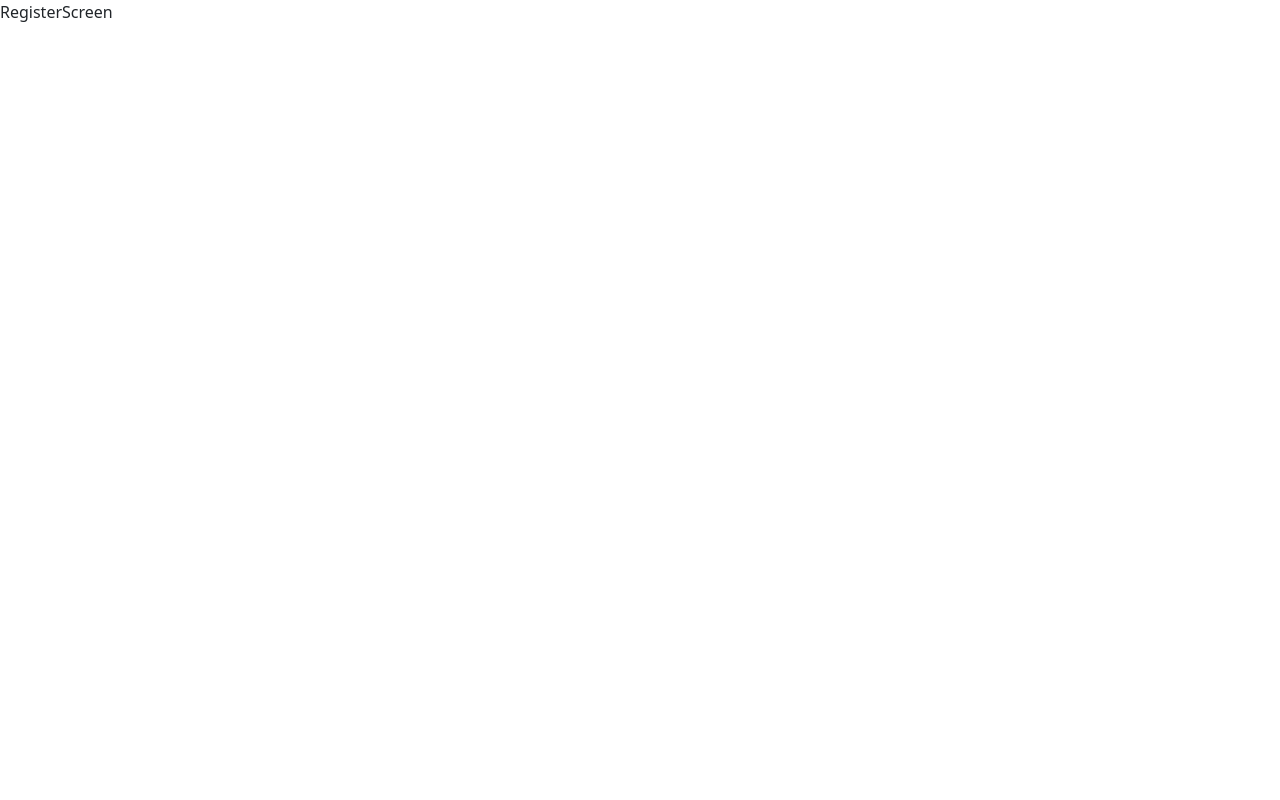
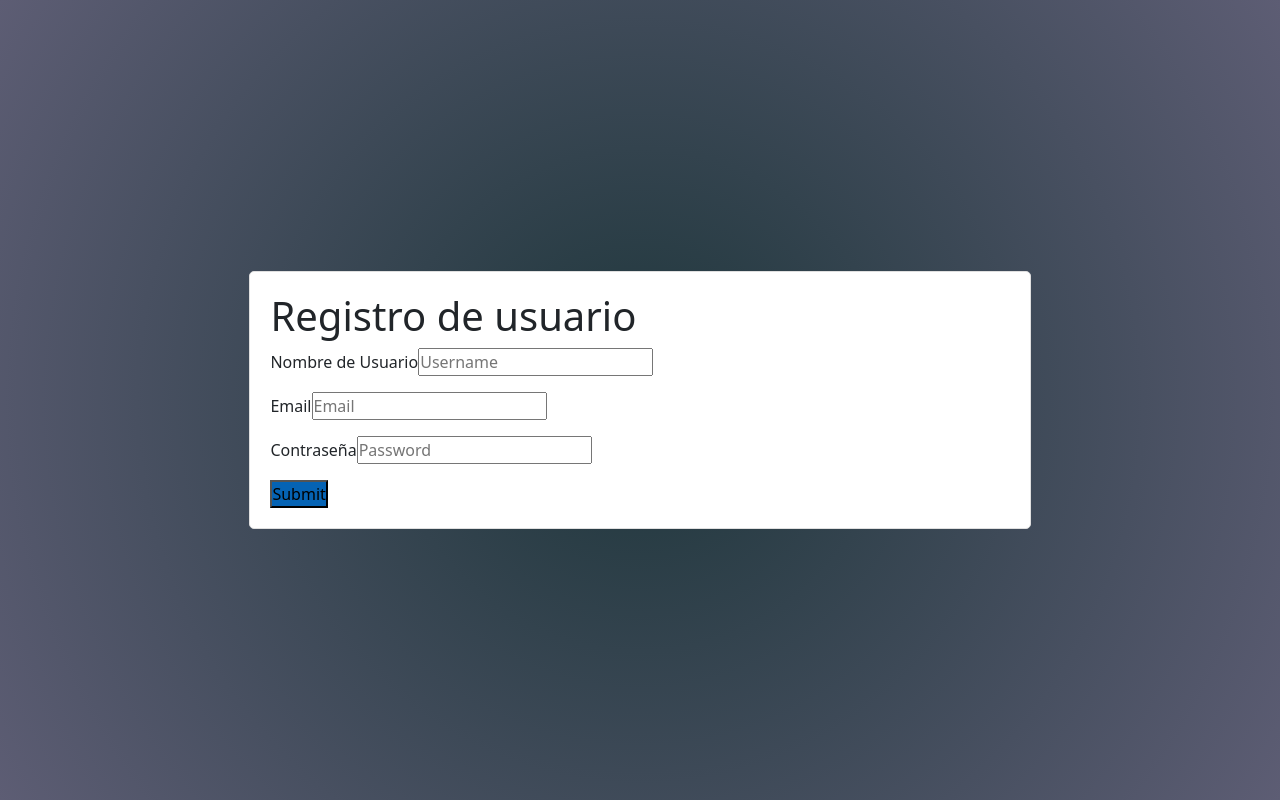
Before and after one commit to MatiCalin/cartaRestaurante, a React (Create React App) app: page /register in a window 1280 px wide. Built offline with nearby package versions, Linux system fonts and the light colour scheme.

Commit message:
creacion formulario registro

```diff
--- a/src/auth/pages/LoginScreen.jsx
+++ b/src/auth/LoginScreen.jsx
@@ -2,7 +2,7 @@
 import Button from "react-bootstrap/Button";
 import Form from "react-bootstrap/Form";
 import { Link, Navigate, useNavigate } from "react-router-dom";
-import "./css/login.css";
+import "../auth/pages/css/login.css";
 import Alert from "react-bootstrap/Alert";
 
 export const LoginScreen = () => {
--- /dev/null
+++ b/src/auth/RegisterScreen.jsx
@@ -0,0 +1,95 @@
+import React from "react";
+import { useState, useEffect } from "react";
+import "../auth/pages/css/Register.css";
+
+function RegisterScreen() {
+  const initialValues = { username: "", email: "", password: "" };
+  const [formValues, setFormValues] = useState(initialValues);
+  const [formErrors, setFormErrors] = useState({});
+  const [isSubmit, setIsSubmit] = useState(false);
+
+  const handleChange = (e) => {
+    const { name, value } = e.target;
+    setFormValues({ ...formValues, [name]: value });
+  };
+
+  const handleSubmit = (e) => {
+    e.preventDefault();
+    setFormErrors(validate(formValues));
+    setIsSubmit(true);
+  };
+
+  useEffect(() => {
+    console.log(formErrors);
+    if (Object.keys(formErrors).length === 0 && isSubmit) {
+      console.log(formValues);
+    }
+  }, [formErrors]);
+  const validate = (values) => {
+    const errors = {};
+    const regex = /^[^\s@]+@[^\s@]+\.[^\s@]{2,}$/i;
+    if (!values.username) {
+      errors.username = "Username is required!";
+    }
+    if (!values.email) {
+      errors.email = "Email is required!";
+    } else if (!regex.test(values.email)) {
+      errors.email = "This is not a valid email format!";
+    }
+    if (!values.password) {
+      errors.password = "Password is required";
+    } else if (values.password.length < 4) {
+      errors.password = "Password must be more than 4 characters";
+    } else if (values.password.length > 10) {
+      errors.password = "Password cannot exceed more than 10 characters";
+    }
+    return errors;
+  };
+
+  return (
+    <div className="container">
+      <form onSubmit={handleSubmit}>
+        <h1>Registro de usuario</h1>
+        <div className="ui divider"></div>
+        <div className="ui form">
+          <div className="field">
+            <label>Nombre de Usuario</label>
+            <input
+              type="text"
+              name="username"
+              placeholder="Username"
+              value={formValues.username}
+              onChange={handleChange}
+            />
+          </div>
+          <p>{formErrors.username}</p>
+          <div className="field">
+            <label>Email</label>
+            <input
+              type="text"
+              name="email"
+              placeholder="Email"
+              value={formValues.email}
+              onChange={handleChange}
+            />
+          </div>
+          <p>{formErrors.email}</p>
+          <div className="field">
+            <label>Contraseña</label>
+            <input
+              type="password"
+              name="password"
+              placeholder="Password"
+              value={formValues.password}
+              onChange={handleChange}
+            />
+          </div>
+          <p>{formErrors.password}</p>
+          <button className="fluid ui button blue">Submit</button>
+        </div>
+      </form>
+    </div>
+  );
+}
+
+export default RegisterScreen;
--- a/src/auth/pages/RegisterScreen.jsx
+++ /dev/null
@@ -1,7 +0,0 @@
-import React from 'react'
-
-export const RegisterScreen = () => {
-  return (
-    <div>RegisterScreen</div>
-  )
-}
--- /dev/null
+++ b/src/auth/pages/css/Register.css
@@ -0,0 +1,39 @@
+body {
+  background: rgb(2, 0, 36);
+  background: radial-gradient(
+    circle,
+    rgba(2, 0, 36, 1) 0%,
+    rgba(30, 54, 59, 1) 0%,
+    rgba(93, 93, 116, 1) 100%
+  );
+}
+
+.container {
+  display: flex !important;
+  flex-direction: column;
+  justify-content: center;
+  align-items: center;
+  height: 100vh;
+  max-width: 500px;
+  width: 100%;
+  margin: auto;
+}
+.container > form {
+  width: 70%;
+  border: 1px solid #dfdfdf;
+  padding: 20px;
+  border-radius: 5px;
+  background: #fff;
+}
+pre {
+  width: 70%;
+  color: #fff;
+  font-size: larger;
+}
+
+button {
+  background: #0563b4 !important;
+}
+p {
+  color: red;
+}
```
Also changed, not shown: src/router/AppRouter.jsx (+14 -17 lines), src/user/pages/Register/Register.css (added), src/user/pages/Register/Register.jsx (added).
